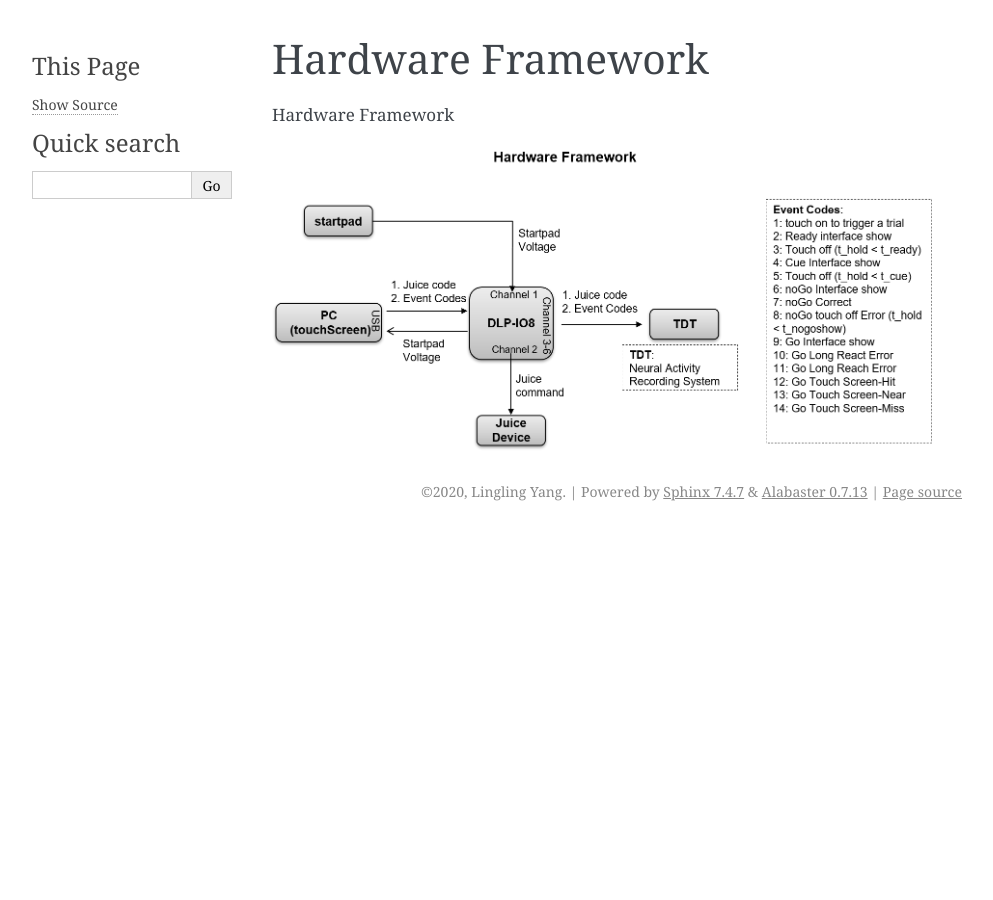
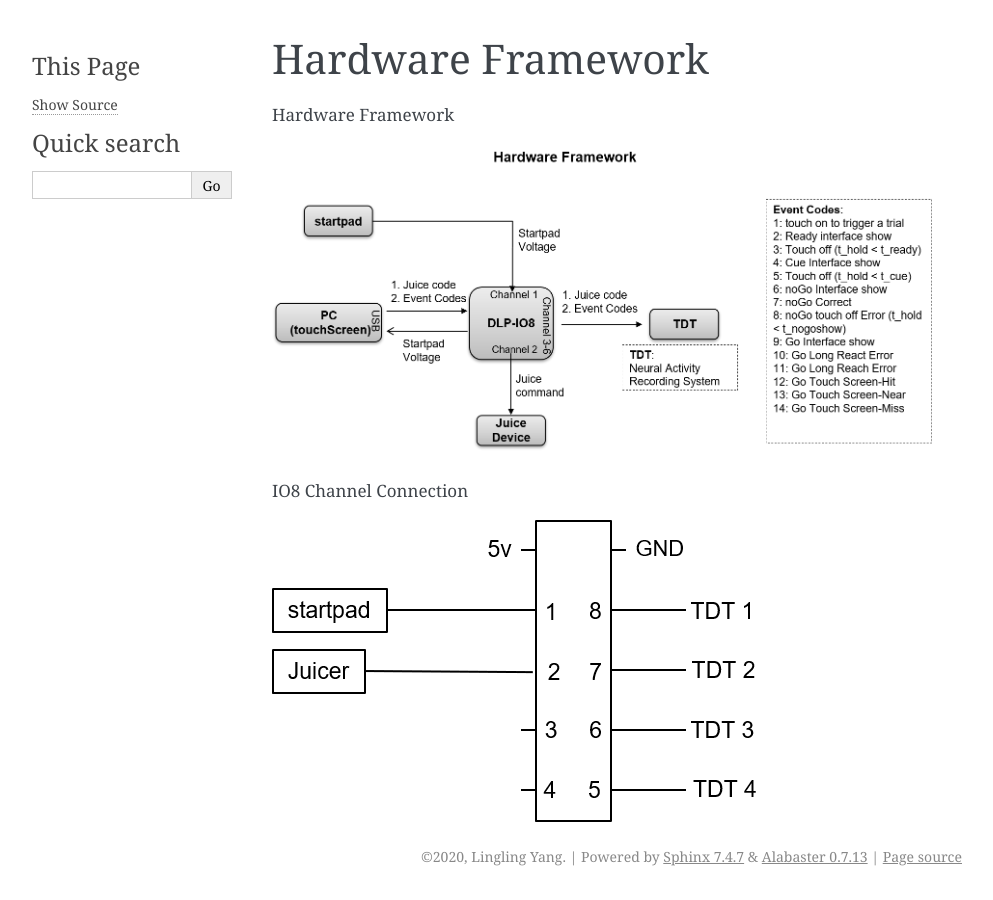
Before and after one commit to yangll0620/NMRC_SelfpacedTask, a Sphinx documentation site: the page built from docs/source/hardwareframe.rst, in a window 1280 px wide. Shown: the whole page, without its empty margins (148-1141 px from the left). Built offline with Sphinx 7.4.7, drawn with Linux system fonts in a browser that asks for light colours.

Commit message:
add docs/IOPPinConnection

```diff
--- a/docs/source/hardwareframe.rst
+++ b/docs/source/hardwareframe.rst
@@ -5,3 +5,8 @@ Hardware Framework
 Hardware Framework
 
 .. image:: figures/HardwareFramework.png
+
+
+IO8 Channel Connection
+
+.. image:: figures/IO8PinConnection.png
--- a/docs/source/issues.rst
+++ b/docs/source/issues.rst
@@ -5,3 +5,5 @@ Issues
 #. noGo Task: Hold all the time, thus no delay for the following trial.
 
 #. Some Miss is misclassified into Close.
+
+#. ~~Add audio~~
```
Also changed, not shown: docs/source/figures/IO8PinConnection.png (added), 1 other file.
